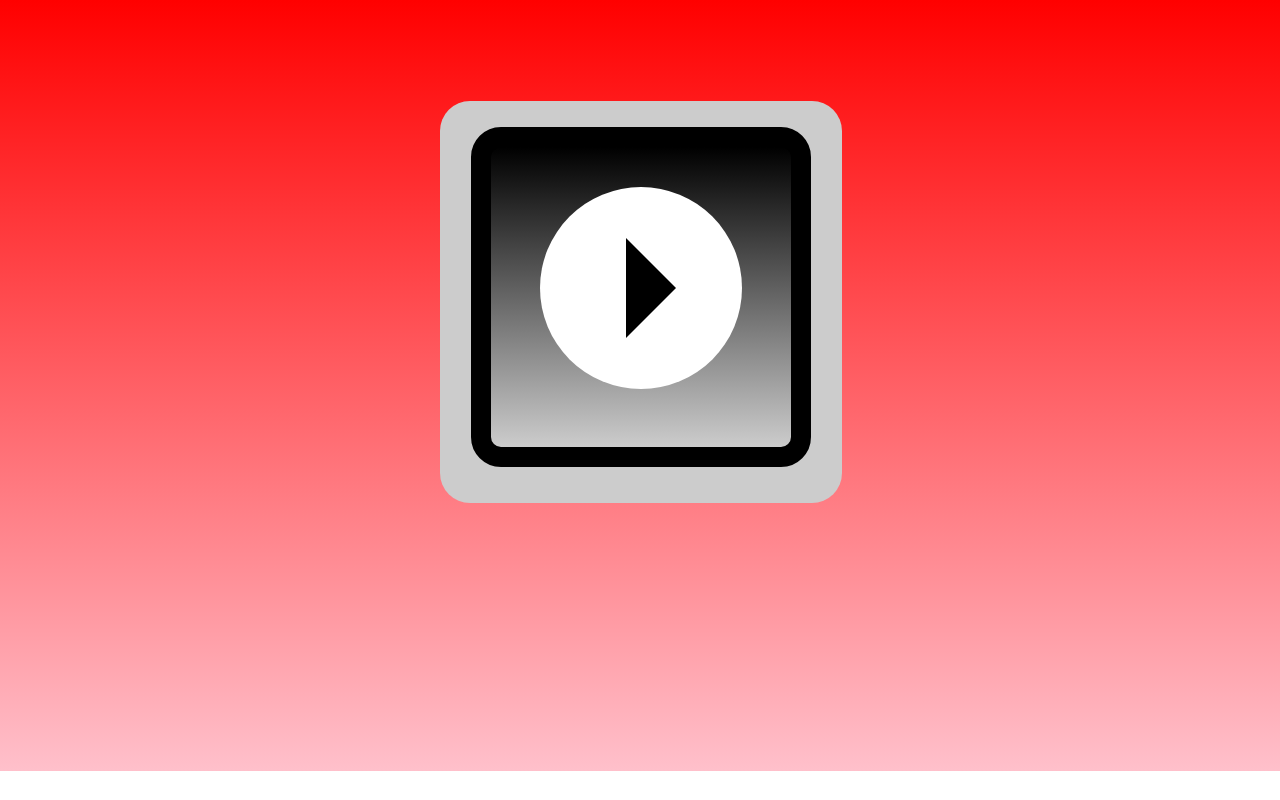
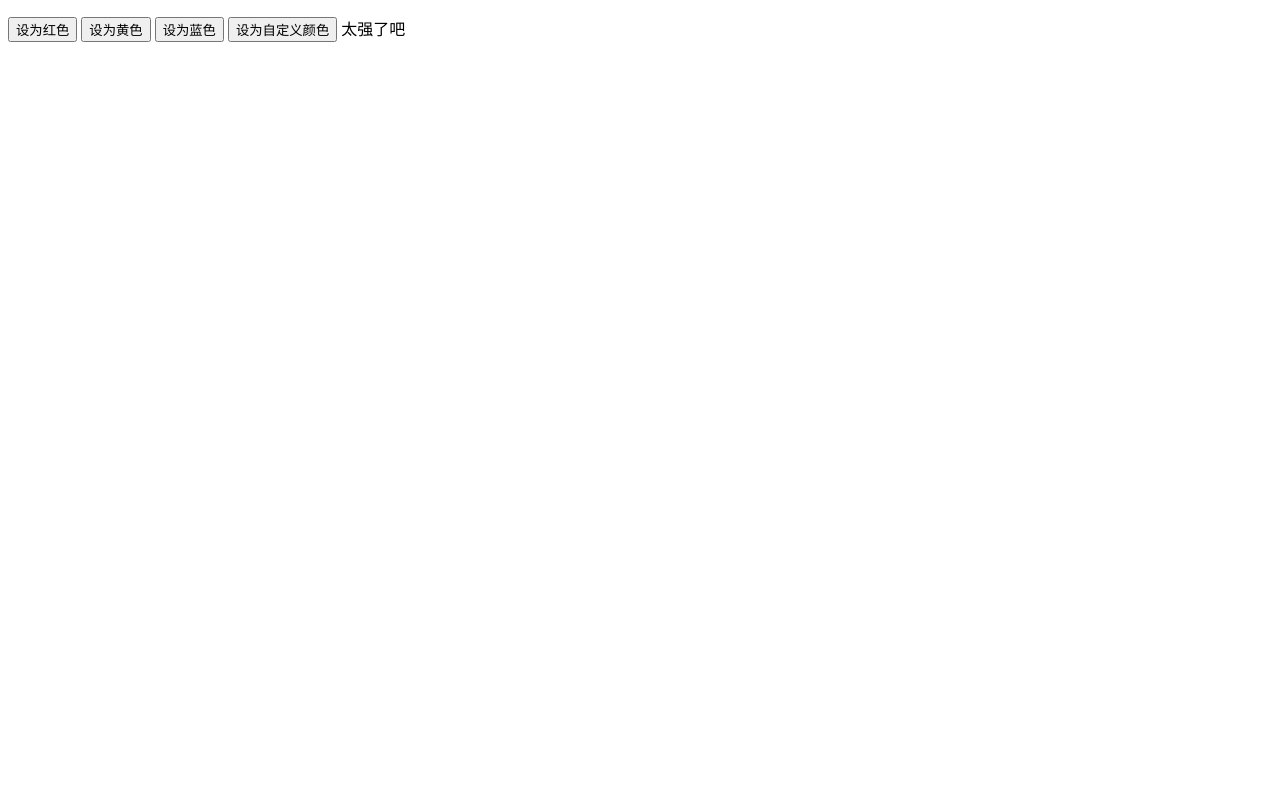
Before and after one commit to zengrichang/zengrichang.github.io, a plain HTML site: page hello/index.html in a window 1280 px wide. Drawn offline with Linux system fonts and the light colour scheme.

Commit message:
Add files via upload

```diff
--- a/hello/index.html
+++ b/hello/index.html
@@ -5,68 +5,29 @@
 		<meta charset="utf-8" />
 		<title></title>
 		<style type="text/css">
-			*{
-				margin: 0px;
-				padding: 0px;
+		p {
+		   color: green;
+		   text-indent: 2em;
+		   line-height: 1.5;
+		}
+
+		</style>
+		<script>
+			function color(str) {
+				document.body.style.backgroundColor=str;
 			}
-       .i{
-       	width: 100%;
-       	height:769px;
-       	background-image: linear-gradient(0deg,pink,red);
-       	margin-top:0px;
-       	padding: 0px;
-       	border: 0px solid #000000;
-       	padding: 1px;
-       }
-       .d{
-       	width: 400px;
-       	height: 400px;
-       	background-color: #ccc;
-       	border-radius: 30px 30px 30px 30px;
-            padding: 0px;
-         border: 0px solid #000000;
-         margin: 10px auto;
-         padding: 1px;
-         margin-top: 100px;
-       }
-       .b{
-       	width: 300px;
-       	height: 300px;
-       border: 20px solid black;
-       	border-radius: 30px 30px 30px 30px;
-       	background-image:linear-gradient(0deg,#ccc,black) ;
-       	margin: auto;
-       	margin-top: 25px;
-       }
-       .f{
-       	width: 200px;
-       	height: 200px;
-       	border-radius:50% ;
-       	border:0px solid white;
-       	padding: 1px;
-       	background-color:white ;
-       	margin: auto;
-       	margin-top: 40px;
-       }
-       .t{
-       	width: 0px;
-       	height: 0px;
-		border: 50px solid transparent;
-		border-left:50px solid black;
-		margin:50px 85px 50px 85px;
-       }
-		</style>
+		</script>
 	</head>
 	<body>
-		<div class="i">
-		<div class="d">
-		<div class="b">
-			<div class="f">
-				<div class="t">
-				</div>
-			</div>
-		</div>
-		</div>
-		</div>
+		<p id="a" style="color: lightblue;"></p>
+		  <script type="text/javascript">
+			var a=document.getElementById("a");
+			a.style.color="lightblue";
+		  </script>
+		<input type="button" value="设为红色" onclick="color('red')" />
+		<input type="button" value="设为黄色" onclick="color('yellow')" />
+		<input type="button" value="设为蓝色" onclick="color('blue')" />
+		<input type="button" value="设为自定义颜色" onclick="color('#00ff00')" />
+		太强了吧
 	</body>
 </html>
```
